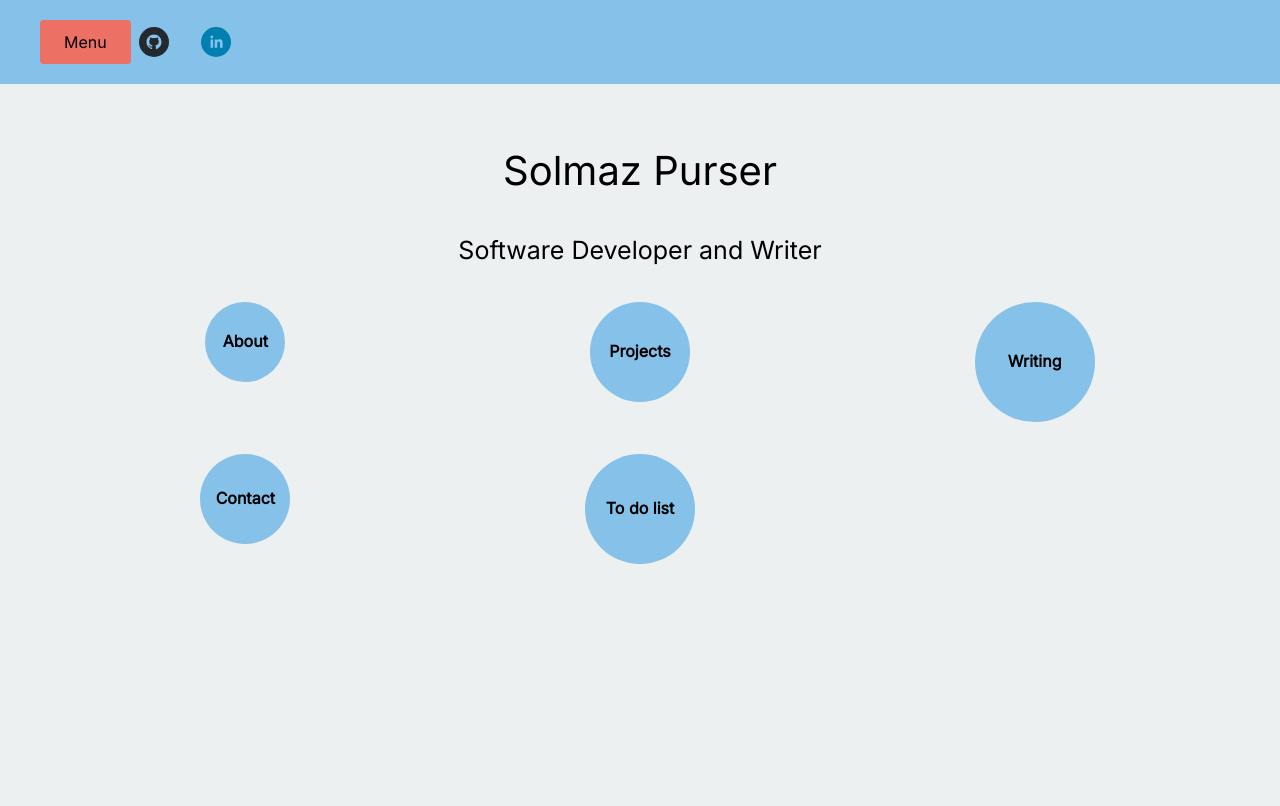
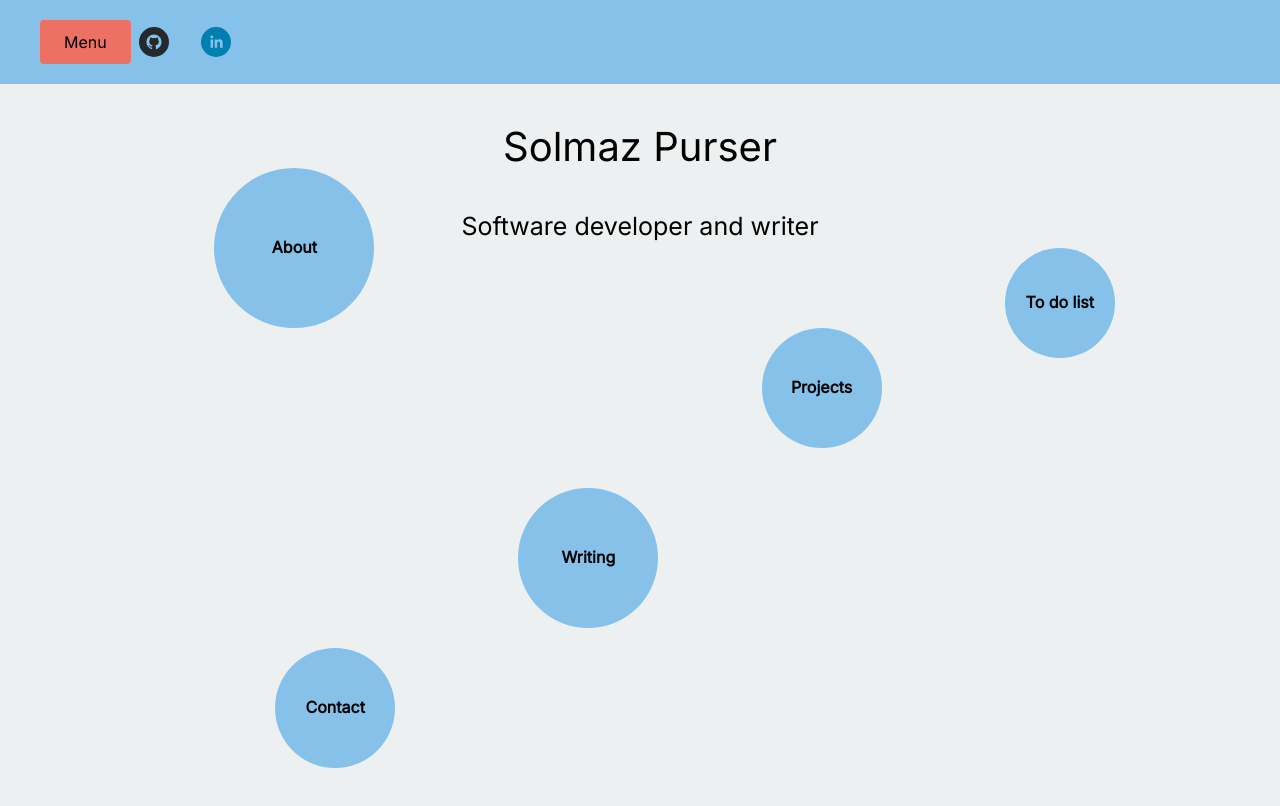
Before and after one commit to bookloversolmaz/django-website-react, a React (Create React App) app in the folder frontend/: page / in a window 1280 px wide. Shown: the top 806 px of the page. Built offline with nearby package versions, Linux system fonts and the light colour scheme.

Commit message:
changed about me page

```diff
--- /dev/null
+++ b/frontend/src/components/about/about.css
@@ -0,0 +1,4 @@
+.about-me {
+    margin-right: 15rem !important;
+    margin-left: 15rem !important;;
+}
--- a/frontend/src/components/about/about.js
+++ b/frontend/src/components/about/about.js
@@ -1,11 +1,12 @@
 import React from 'react';
 import { Link } from 'react-router-dom';
+import './about.css'
 
 function About() {
     return (
       <div>
         <h1>About</h1>
-        <p> I am a software developer based in London, UK. I recently graduated from Makers software development bootcamp
+        <p className='about-me'> I am a software developer based in London, UK. I recently graduated from Makers software development bootcamp
             and have been further developing my skills via projects, coding challenges and volunteering with Unify Giving.
             Before my career change, I was an editor and writer for several years. You can find examples of my work in
             the <Link to="/writing">writing</Link> page, where you can also read my musings on tech, books and other topics.
--- a/frontend/src/components/header/header.css
+++ b/frontend/src/components/header/header.css
@@ -17,7 +17,7 @@ header {
 
 /* Ensure the main body content is not hidden under the fixed header */
 body {
-    margin-top: 5rem; /* Adjust this depending on the height of your header */
+    margin-top: 5.5rem; /* Adjust this depending on the height of your header */
 }
 
 .nav-list {
--- a/frontend/src/components/home/home.css
+++ b/frontend/src/components/home/home.css
@@ -1,24 +1,20 @@
 .home-container {
-  text-align: center;
-  padding: 2rem;
+  position: relative; /* Set a relative container for absolute positioning */
+  height: 100vh; /* Ensure the container spans the full viewport height */
+  width: 100%; /* Ensure full-width container */
+  overflow: hidden; /* Prevent bubbles from overflowing */
   font-family: 'Inter', sans-serif; /* Ensure consistent font */
 }
 
-.links-container {
-  display: grid;
-  grid-template-columns: 1fr 1fr 1fr; /* 3 columns */
-  gap: 2rem; /* Space between bubbles */
-  justify-items: center; /* Center bubbles horizontally */
-  margin-top: 2rem;
-}
-
+/* Individual link bubbles */
 .link-bubble {
+  position: absolute; /* Allow free placement on the page */
   display: flex;
   justify-content: center;
   align-items: center;
   text-decoration: none;
   color: black;
-  background-color: #85c1e9 ; /* Default color */
+  background-color: #85c1e9; /* Default color */
   border-radius: 50%; /* Circular shape */
   font-family: 'Inter', sans-serif;
   font-size: 1rem;
@@ -29,30 +25,11 @@
 }
 
 /* Default sizes for each bubble */
-.link1 {
-  width: 80px;
-  height: 80px;
-}
-
-.link2 {
-  width: 100px;
-  height: 100px;
-}
-
-.link3 {
-  width: 120px;
-  height: 120px;
-}
-
-.link4 {
-  width: 90px;
-  height: 90px;
-}
-
-.link5 {
-  width: 110px;
-  height: 110px;
-}
+.link1 { width: 160px; height: 160px; top: 10%; left: 15%; }
+.link2 { width: 120px; height: 120px; top: 30%; left: 60%; }
+.link3 { width: 140px; height: 140px; top: 50%; left: 40%; }
+.link4 { width: 120px; height: 120px; top: 70%; left: 20%; }
+.link5 { width: 110px; height: 110px; top: 20%; left: 80%; }
 
 /* Hover effect for bubbles */
 .link-bubble:hover {
@@ -63,5 +40,5 @@
 /* Click-to-expand effect */
 .link-bubble:active {
   transform: scale(1.5); /* Expand on click */
-  background-color: #324857; /* Even darker*/
+  background-color: #324857; /* Even darker */
 }
--- a/frontend/src/components/home/home.js
+++ b/frontend/src/components/home/home.js
@@ -5,7 +5,7 @@ function Home() {
     return (
         <div className="home-container">
             <h1>Solmaz Purser</h1>
-            <h2>Software Developer and Writer</h2>
+            <h2>Software developer and writer</h2>
             <div className="links-container">
                 <a href="/about" className="link-bubble link1">About</a>
                 <a href="/projects" className="link-bubble link2">Projects</a>
```
